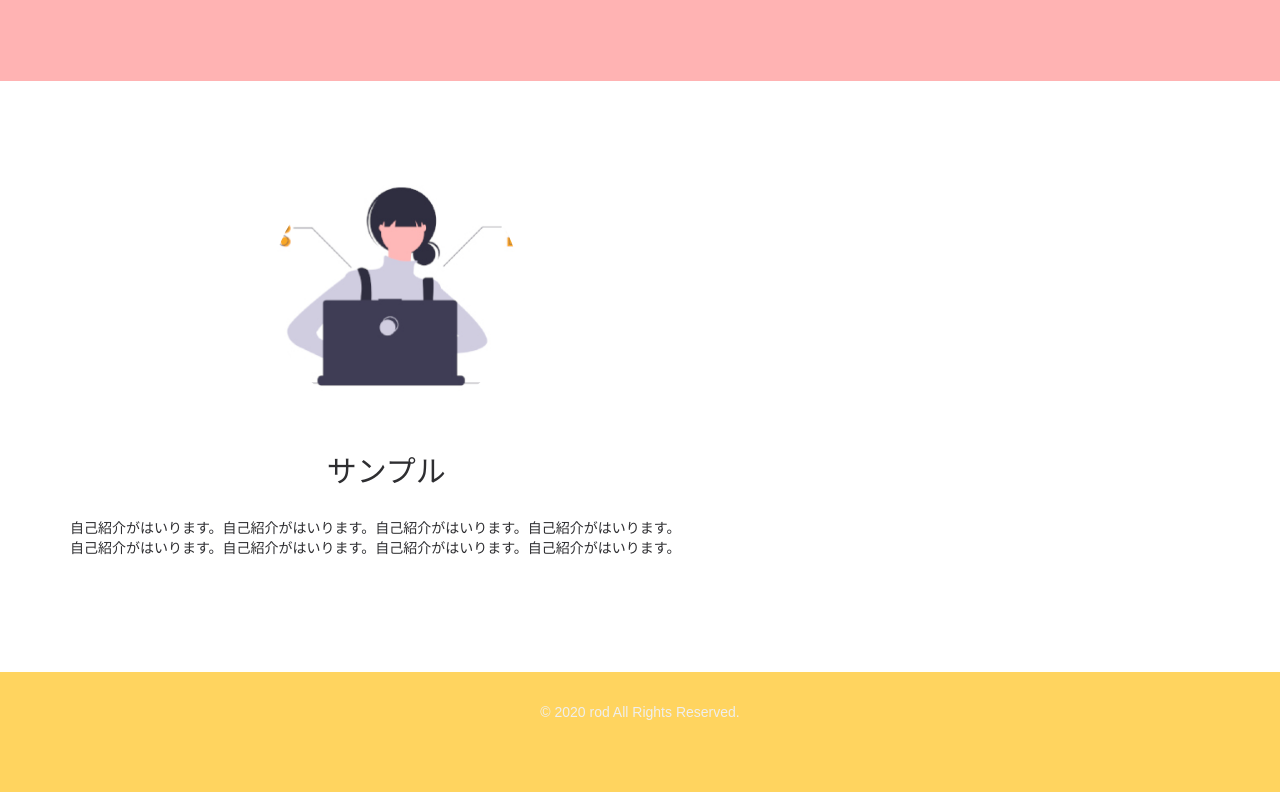
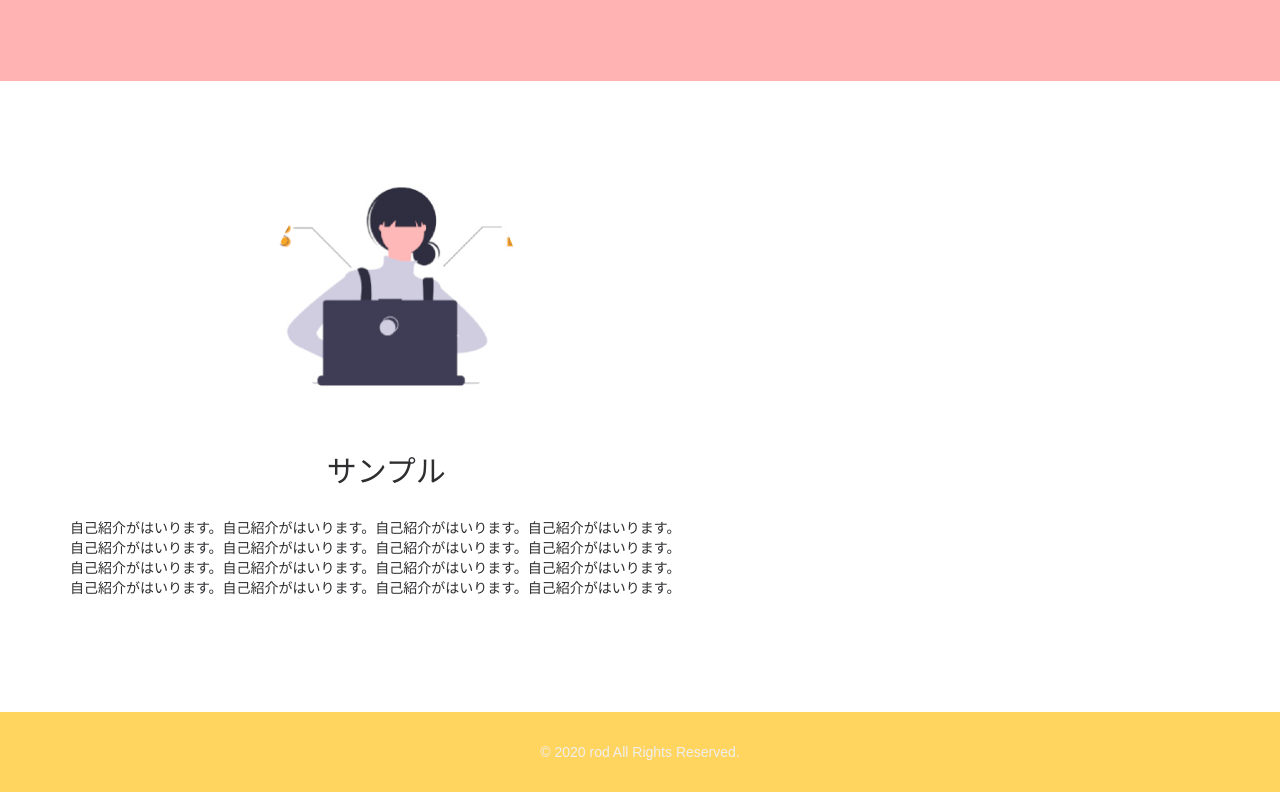
Before and after one commit to rod91/git-demo-0503-test, a plain HTML site: page index.html in a window 1280 px wide. Shown: the part 2219-3011 px from the top of the page. Before the commit the page ends 2971 px from the top, so only its background shows below. Drawn offline with Linux system fonts and the light colour scheme; some packages are replaced by stand-ins of ours; a script that the page names is missing.

Commit message:
mod section

```diff
--- a/index.html
+++ b/index.html
@@ -167,6 +167,8 @@
 								<p></p>
 								<p>自己紹介がはいります。自己紹介がはいります。自己紹介がはいります。自己紹介がはいります。<br>
 									自己紹介がはいります。自己紹介がはいります。自己紹介がはいります。自己紹介がはいります。<br>
+									自己紹介がはいります。自己紹介がはいります。自己紹介がはいります。自己紹介がはいります。<br>
+									自己紹介がはいります。自己紹介がはいります。自己紹介がはいります。自己紹介がはいります。<br>
 								</p>
 							</div>
 						</div>
```
